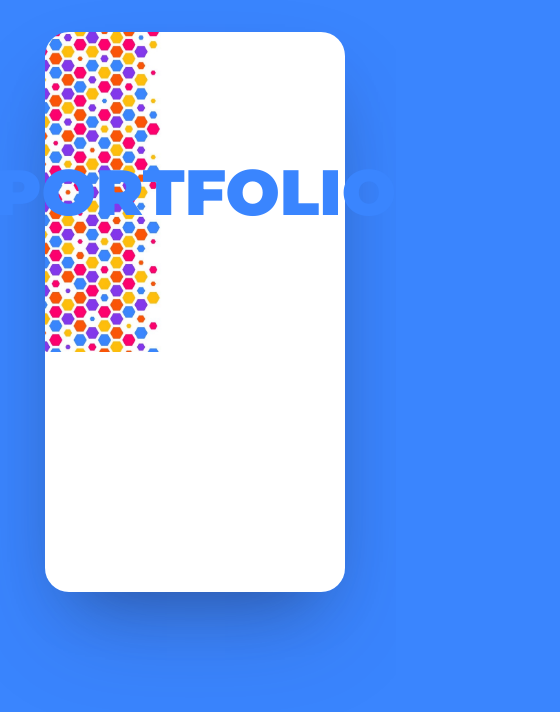
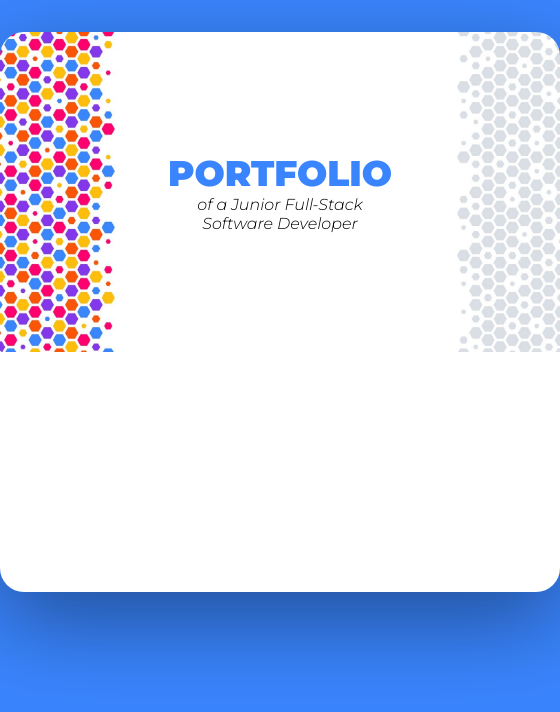
Before and after one commit to DoraKozics/portfolio, a plain HTML site: page index.html in a window 390 px wide. Shown: the whole page, 560 px wide, since content can reach past the window. Drawn offline with Linux system fonts and the light colour scheme.

Commit message:
add responsive title fonts

```diff
--- a/index.html
+++ b/index.html
@@ -14,7 +14,10 @@
 
 <main class="main">
     <div class="main-header">
-        <h1 class="main-header-title">Portfolio</h1>
+        <div class="main-header-title">
+            <h1>Portfolio</h1>
+            <h2>of a Junior Full-Stack Software Developer</h2>
+        </div>
     </div>
 
     <div class="main-body">
--- a/styles.css
+++ b/styles.css
@@ -7,12 +7,16 @@ html {
     font-family: "Montserrat", serif;
 }
 
+body {
+    margin: 0;
+}
+
 main {
     width: 65vw;
-    min-width: 300px;
+    min-width: 560px;
     /*- mobilnézetben teljesen töltse ki*/
     min-height: 500px;
-    box-shadow: rgba(50, 50, 93, 0.25) 0 50px 100px -20px, rgba(0, 0, 0, 0.3) 0 30px 60px -30px;
+    box-shadow: rgba(0, 0, 0, 0.4) 0 30px 90px;
     margin: 2rem auto auto;
     border-radius: 1.5rem;
 }
@@ -25,20 +29,36 @@ main {
     border-top-left-radius: 1.5rem;
     border-top-right-radius: 1.5rem;
     position: relative;
+    display: flex;
+    justify-content: center;
 }
 
 .main-header-title {
     position: absolute;
-    width: 100%;
+    width: 40vw;
+    min-width: 200px;
     height: 100%;
     display: flex;
+    flex-direction: column;
+    align-items: center;
     justify-content: center;
-    align-items: center;
-    font-size: 4rem;
-    text-transform: uppercase;
     margin: 0;
+}
+
+.main-header-title h1 {
     font-weight: 900;
     color: var(--blue);
+    text-transform: uppercase;
+    font-size: calc(24px + 3vw);
+    margin: 0;
+}
+
+.main-header-title h2 {
+    margin: 0;
+    font-weight: 300;
+    font-style: italic;
+    font-size: calc(12px + 1vw);
+    text-align: center;
 }
 
 .main-body {
```
